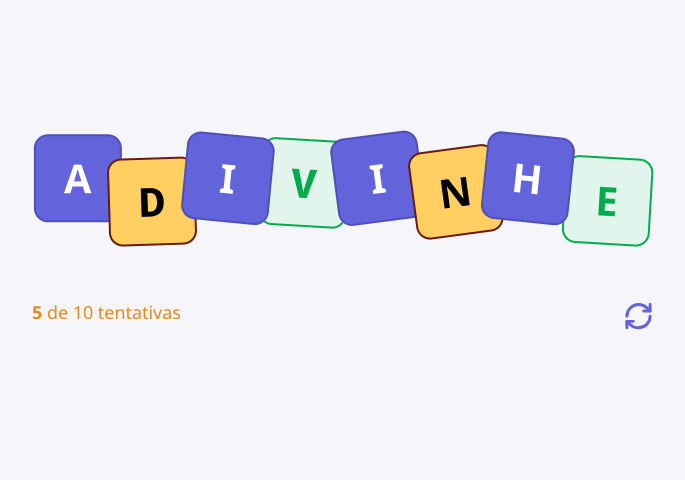
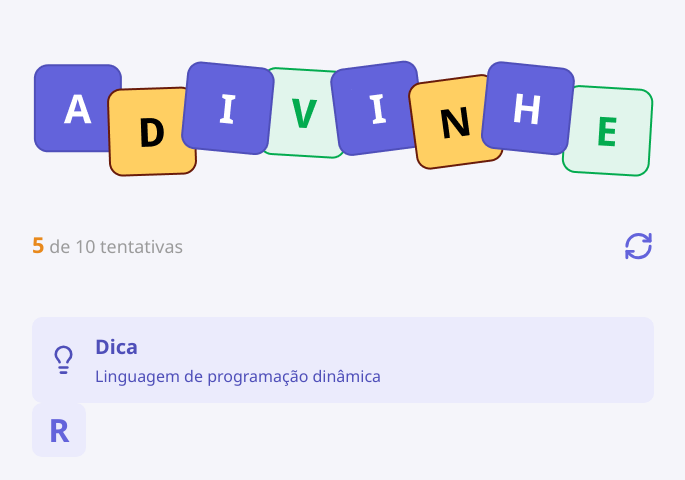
Before and after one commit to Julio-Cesar-Castro/guess-word, a React (Vite) app: page / in a window 1280 px wide. Shown: the part 142-622 px from the top of the page, without its empty margins (297-982 px from the left). Built offline with nearby package versions, Linux system fonts and the light colour scheme.

Commit message:
add letter component

```diff
--- a/src/App.tsx
+++ b/src/App.tsx
@@ -1,4 +1,6 @@
 import { Header } from "./components/Header"
+import { Tip } from "./components/Tip"
+import { Letter } from "./components/Letter"
 
 import styles from "./app.module.css"
 
@@ -12,6 +14,8 @@
     <div className={styles.container}>
       <main>
         <Header current={5} max={10} onRestart={handleRestartGame} />
+        <Tip tip="Linguagem de programação dinâmica" />
+        <Letter value="R" />
       </main>
     </div>
   )
--- a/src/components/Header/styles.module.css
+++ b/src/components/Header/styles.module.css
@@ -32,5 +32,10 @@
 
 .container>header span {
   font-size: 1.12rem;
+  color: #9b9b9b;
+}
+
+.container>header span strong {
+  font-size: 1.37rem;
   color: #E8891c;
 }
--- /dev/null
+++ b/src/components/Letter/index.tsx
@@ -0,0 +1,13 @@
+import styles from "./styles.module.css"
+
+type Props = {
+  value?: string
+}
+
+export function Letter({ value = "" }: Props) {
+  return (
+    <div className={styles.letter}>
+      <span>{value}</span>
+    </div>
+  )
+}
--- /dev/null
+++ b/src/components/Letter/styles.module.css
@@ -0,0 +1,16 @@
+.letter {
+  width: 3.37rem;
+  height: 3.37rem;
+  border-radius: 0.62rem;
+
+  background-color: #ebebfc;
+  color: #6363db;
+
+  text-transform: uppercase;
+  font-size: 2rem;
+  font-weight: 700;
+
+  display: flex;
+  align-items: center;
+  justify-content: center;
+}
--- /dev/null
+++ b/src/components/Tip/index.tsx
@@ -0,0 +1,19 @@
+import styles from "./styles.module.css"
+import tipIcon from "../../assets/tip.svg"
+
+type Props = {
+  tip: string
+}
+
+export function Tip({ tip }: Props) {
+  return (
+    <div className={styles.tip}>
+      <img src={tipIcon} alt="Icone de dica" />
+
+      <div>
+        <h3>Dica</h3>
+        <p>{tip}</p>
+      </div>
+    </div>
+  )
+}
--- /dev/null
+++ b/src/components/Tip/styles.module.css
@@ -0,0 +1,25 @@
+.tip {
+  width: 100%;
+  background-color: #ebebfc;
+  color: #4f4fb9;
+
+  border-radius: 0.62rem;
+  padding: 1rem;
+  display: flex;
+  align-items: center;
+  gap: 1rem;
+}
+
+.tip h3 {
+  font-size: 1.25rem;
+  font-weight: 700;
+}
+
+.tip p {
+  font-size: 1rem;
+  margin-top: 0.31rem;
+}
+
+.tip>img {
+  height: 2rem;
+}
```
